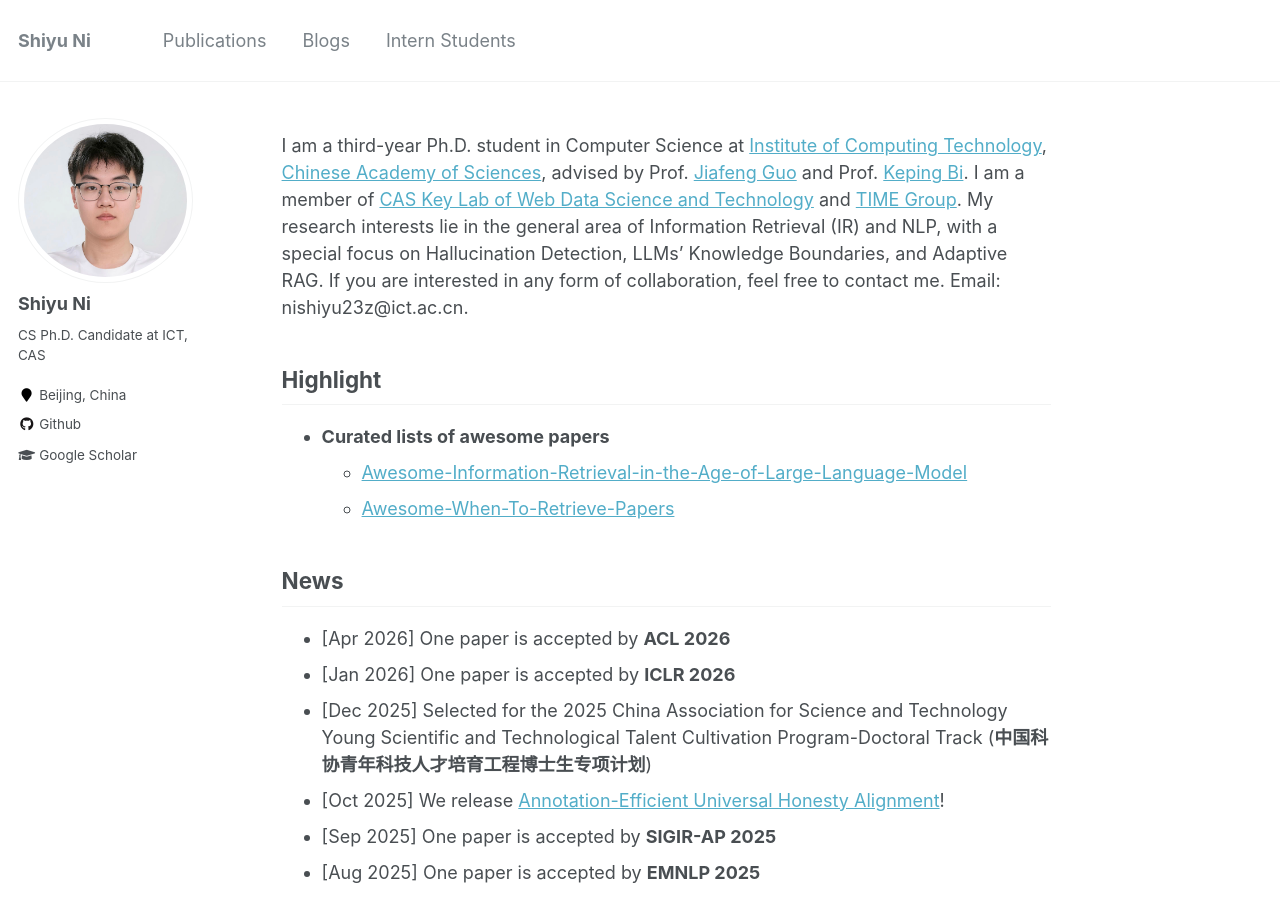
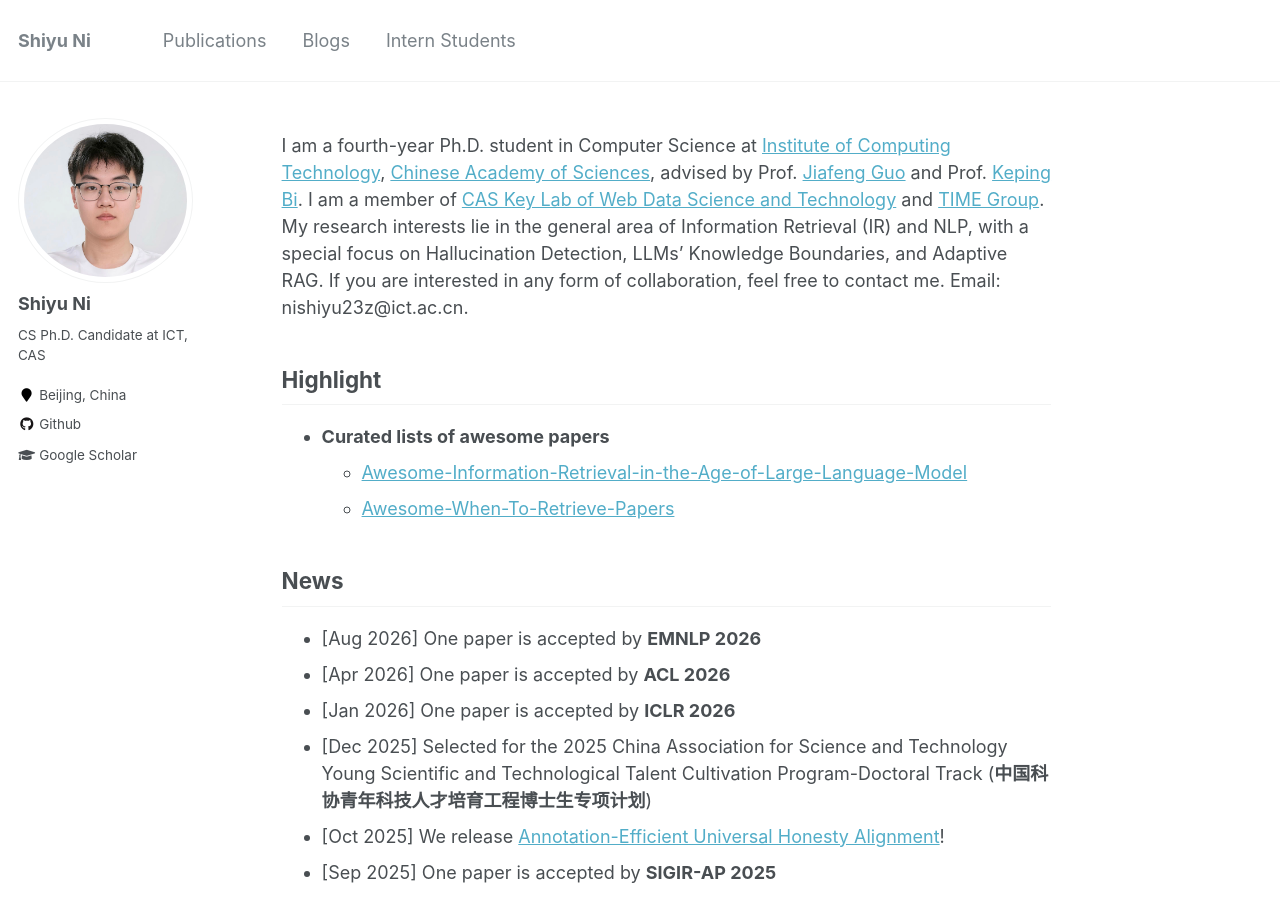
Before and after one commit to ShiyuNee/ShiyuNee.github.io, a Jekyll site: the page built from _pages/about.md, in a window 1280 px wide and 900 px high. Built offline with Jekyll 4.4.1, drawn with Linux system fonts in a browser that asks for light colours.

Commit message:
Update PhD year and EMNLP news

```diff
--- a/_pages/about.md
+++ b/_pages/about.md
@@ -9,7 +9,7 @@ redirect_from:
 ---
 
 
-I am a third-year Ph.D. student in Computer Science at [Institute of Computing Technology](http://www.ict.ac.cn/), [Chinese Academy of Sciences](http://www.cas.cn/), advised by Prof. [Jiafeng Guo](http://www.bigdatalab.ac.cn/gjf/) and Prof. [Keping Bi](https://kepingbi.github.io/). I am a member of [CAS Key Lab of Web Data Science and Technology](http://www.bigdatalab.ac.cn/) and [TIME Group](https://stay-hungry-time.github.io/). My research interests lie in the general area of Information Retrieval (IR) and NLP, with a special focus on Hallucination Detection, LLMs' Knowledge Boundaries, and Adaptive RAG. If you are interested in any form of collaboration, feel free to contact me. Email: nishiyu23z@ict.ac.cn.
+I am a fourth-year Ph.D. student in Computer Science at [Institute of Computing Technology](http://www.ict.ac.cn/), [Chinese Academy of Sciences](http://www.cas.cn/), advised by Prof. [Jiafeng Guo](http://www.bigdatalab.ac.cn/gjf/) and Prof. [Keping Bi](https://kepingbi.github.io/). I am a member of [CAS Key Lab of Web Data Science and Technology](http://www.bigdatalab.ac.cn/) and [TIME Group](https://stay-hungry-time.github.io/). My research interests lie in the general area of Information Retrieval (IR) and NLP, with a special focus on Hallucination Detection, LLMs' Knowledge Boundaries, and Adaptive RAG. If you are interested in any form of collaboration, feel free to contact me. Email: nishiyu23z@ict.ac.cn.
 
 
 ## Highlight
@@ -19,6 +19,7 @@ I am a third-year Ph.D. student in Computer Science at [Institute of Computing T
   - [Awesome-When-To-Retrieve-Papers](https://github.com/ShiyuNee/Awesome-When-To-Retrieve-Papers)
 
 ## News
+- [Aug 2026] One paper is accepted by **EMNLP 2026**
 - [Apr 2026] One paper is accepted by **ACL 2026**
 - [Jan 2026] One paper is accepted by **ICLR 2026**
 - [Dec 2025] Selected for the 2025 China Association for Science and Technology Young Scientific and Technological Talent Cultivation Program-Doctoral Track (**中国科协青年科技人才培育工程博士生专项计划**)
```
